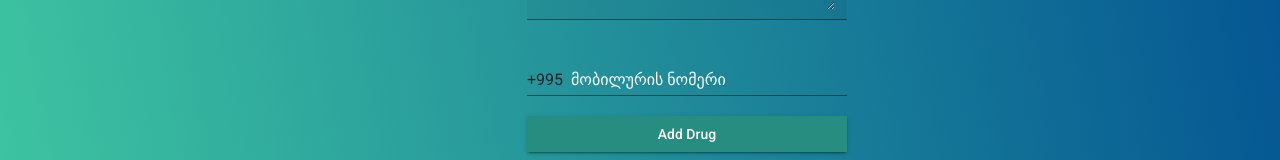
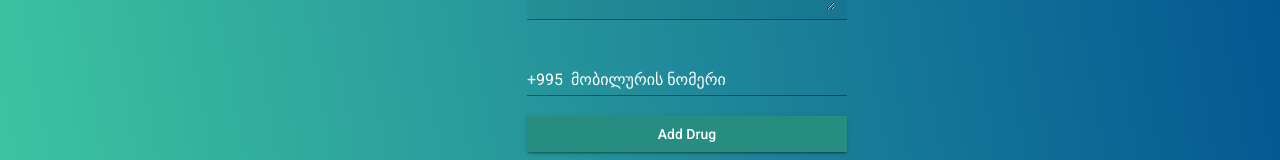
Before and after one commit to Beatnik14/drugHub, an Angular app: page /adddrug in a window 1280 px wide. Shown: the part 610-770 px from the top of the page. Built offline with nearby package versions, Linux system fonts and the light colour scheme; a web font is replaced by a local one.

Commit message:
color
color

```diff
--- a/src/app/add-drug/add-drug.component.html
+++ b/src/app/add-drug/add-drug.component.html
@@ -50,7 +50,7 @@
 
         <mat-form-field class="example-full-width">
           <mat-label>მობილურის ნომერი</mat-label>
-          <span matPrefix>+995 &nbsp;</span>
+          <span matPrefix style="color: white;">+995 &nbsp;</span>
           <input type="tel" matInput placeholder="XXX-XXX-XXX" formControlName="mobileNumber">
         </mat-form-field>
 
```
